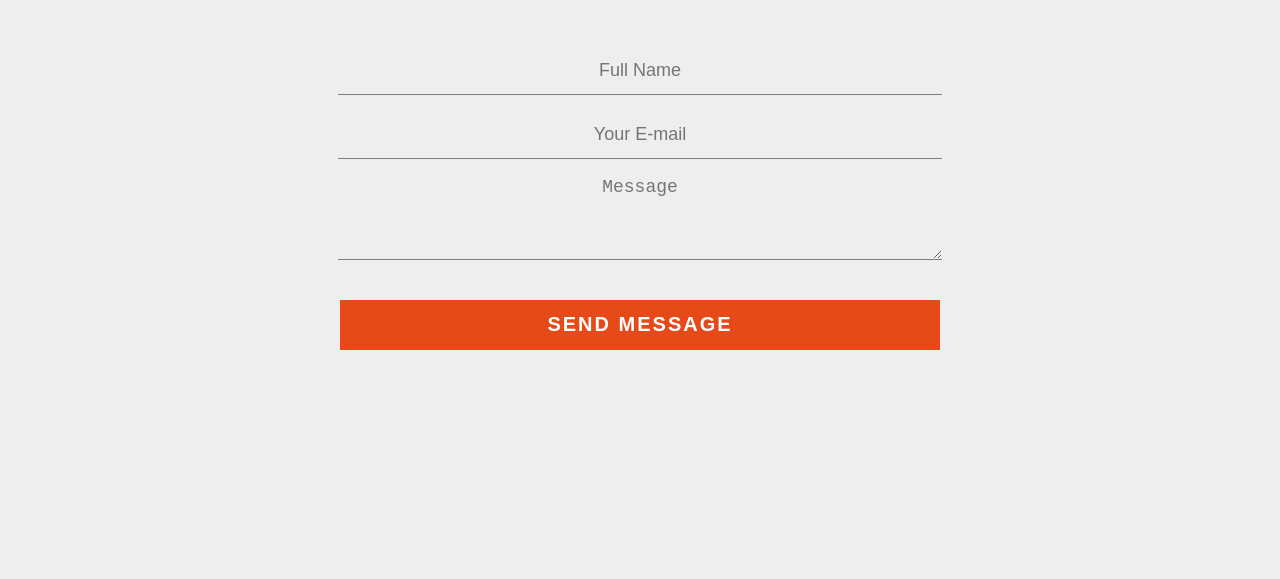
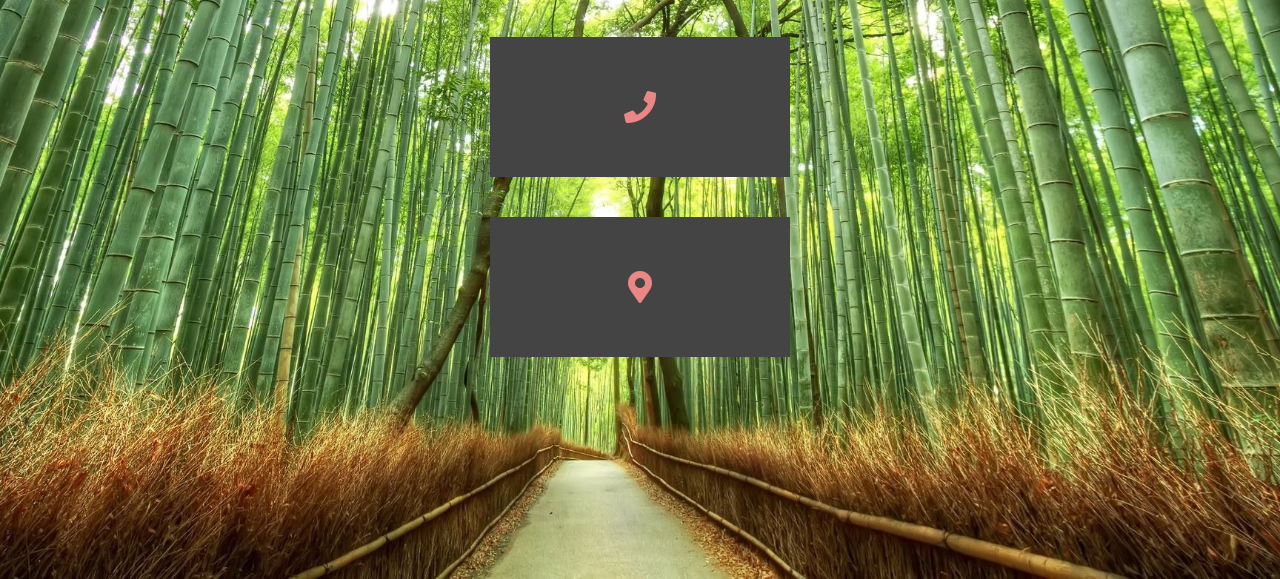
Before and after one commit to Logan3275/Responsive_CSS_animation, a plain HTML site: page dist/contact.html in a window 1280 px wide. Shown: the part 221-800 px from the top of the page. Drawn offline with Linux system fonts and the light colour scheme.

Commit message:
Contact page

```diff
--- a/dist/contact.html
+++ b/dist/contact.html
@@ -5,6 +5,7 @@
     <meta name="viewport" content="width=device-width, initial-scale=1.011">
     <meta http-equiv="X-UA-Compatible" content="ie=edge">
     <link rel="stylesheet" href="./css/main.css">
+    <link rel="stylesheet" href="https://cdnjs.cloudflare.com/ajax/libs/font-awesome/5.13.1/css/all.min.css">
     <title>Contact form</title>
 </head>
     <body class="index__body">
@@ -19,20 +20,37 @@
             </ul>
         </header>
     </body>
-    <section>
-        <div class="test"></div>
-    <body id="why">
-        <div class="contact-title">
-            <h1 class="contact">Contact Me</h1>
+    <div class="test"></div>
+    <body id="try">
+        <div class="contact-info">
+            <div class="card">
+                <i class="icon fas fa-envelope"></i>
+                <div class="card-content">
+                    <h3>Email</h3>
+                    <span>logan.scott1234@gmail.com</span>
+                </div>
+            </div>
         </div>
-        <div class="contact-form">
-            <form id="contact-form" method="post">
-                <input name="name" type="text" class="form-control" placeholder="Full Name" required><br>
-                <input name="mail" type="email" class="form-control" placeholder="Your E-mail" required><br>
-                <textarea name="message" class="form-control" placeholder="Message" rows="4" required></textarea><br>
-                <input type="submit" class="form-control submit" value="SEND MESSAGE">
-            </form>
+
+        <div class="contact-info">
+            <div class="card">
+                <i class="icon fas fa-phone"></i>
+                <div class="card-content">
+                    <h3>Phone Number</h3>
+                    <span>+8151321521</span>
+                </div>
+            </div>
         </div>
+
+        <div class="contact-info">
+            <div class="card">
+                <i class="icon fas fa-map-marker-alt"></i>
+                <div class="card-content">
+                    <h3>Location</h3>
+                    <span>Paris</span>
+                </div>
+            </div>
+        </div>
+
     </body>
-</section>
 </html>
--- a/scss/_variables.scss
+++ b/scss/_variables.scss
@@ -6,3 +6,4 @@ $fontcolor: black;
 $margintext: 30%;
 $maginmedia: 5%;
 $mobile: 640px;
+$iconcolor: #ea8685
--- a/scss/main.scss
+++ b/scss/main.scss
@@ -224,68 +224,81 @@ a:hover {
 
 /* Contact scss */
 
-.contact-title {
-  margin-top: 100px;
-  color: $fontcolor;
-  text-transform: uppercase;
-  transition: all 4s ease-in-out;
+#try {
+  height: 100vh;
+  background: url(/dist/Forest.jpg) no-repeat center;
+  background-size: cover;
+  align-items: center;
 }
 
-#why {
-  background-color: $background;
-}
-.contact {
-  font-size: 32px;
-  line-height: 10px;
-  color: $fontcolor;
-  text-align: center;
-  margin-bottom: 100px;
+.contact-info {
+  width: 100%;
+  display: flex;
+  justify-content: center;
+  flex-wrap: wrap;
 }
 
-Form {
-  margin-top: 50px;
-  transition: all 4s ease-in-out;
-  text-align: center;
+.card {
+  position: relative;
+  flex: 1;
+  max-width: 300px;
+  height: 140px;
+  background-color: #444;
+  margin: 20px;
+  cursor: pointer;
+  display: flex;
+  align-items: center;
+  justify-content: center;
 }
 
-.form-control {
-  width: 600px;
-  background: transparent;
-  border: none;
-  outline: none;
-  border-bottom: 1px solid gray;
-  color: $fontcolor;
-  font-size: 18px;
-  margin-bottom: 16px;
-  text-align: center;
+.icon {
+  font-size: 32px;
+  color: $iconcolor;
+  transition: .3s linear;
 }
 
-input {
-  height: 45px;
-  text-align: center;
-
+.card:hover .icon {
+  transform: scale(4);
+  opacity: 0;
 }
 
-form .submit {
-  background-color: #E64A19;
-  border-color: transparent;
-  color: $maincolor;
-  font-size: 20px;
-  font-weight: bold;
-  letter-spacing: 2px;
-  height: 50px;
-  margin-top: 20px;
-  text-align: center;
+.card-content h3,
+.card-content span{
+  position: absolute;
+  left: 50%;
+  transform: translateX(-50%);
+  font-size: 16px;
+  opacity: 0;
 }
 
-form .submit:hover {
-  background-color: #BF360C;
-  cursor: pointer;
+.card-content h3{
+  top: 20px;
+  text-transform: uppercase;
+  color: $iconcolor;
 }
 
-@media (max-width: $mobile) {
-  .form-control {
-    width: 100%;
+.card-content span{
+  bottom: 20px;
+  color: #fff;
+  font-weight: 500;
+}
+
+.card:hover h3{
+  opacity: 1;
+  bottom: 46px;
+  transition: .3s linear .3s;
+}
+
+.card:hover span{
+  opacity: 1;
+  bottom: 46px;
+  transition: .3s linear .3s;
+}
+
+@media screen and (max-width: 900px){
+  .card {
+    flex: 100%;
+    max-width: 500px;
   }
 }
 
@@ -408,7 +421,7 @@ form .submit:hover {
   color: rgba(0, 0, 0, 0.507);
 }
 
-span {
+.spanabout {
   display: block;
   margin-bottom: 40px;
   width: 80px;
```
Also changed, not shown: dist/about.html (+1 -1 lines), dist/css/main.css, 2 other files.
